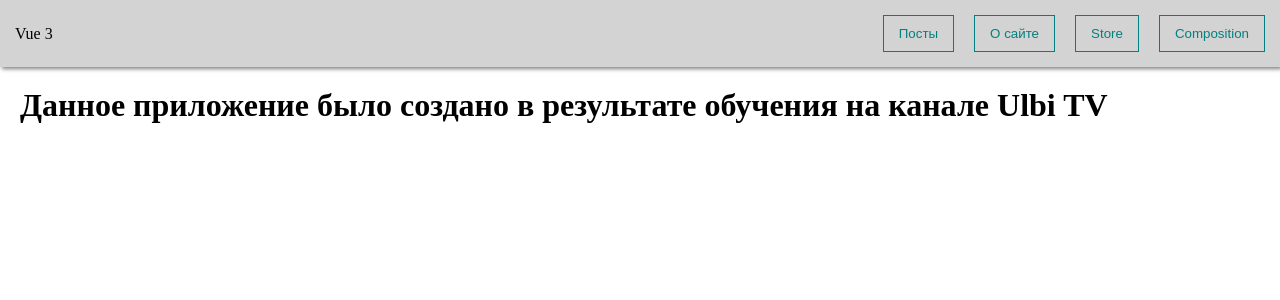
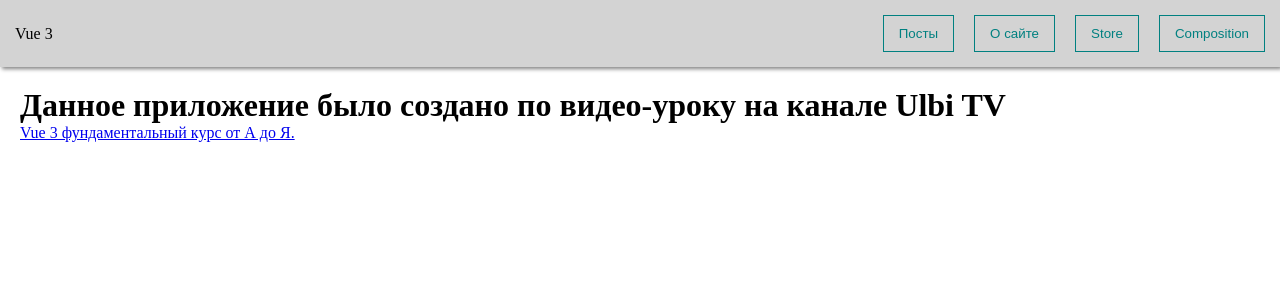
Before and after one commit to Rootdiv/vue3-course-Ulbi_TV, a Vue app: page /about in a window 1280 px wide. Shown: the top 300 px of the page. Built offline with nearby package versions, Linux system fonts and the light colour scheme.

Commit message:
fix: pages Main and About

```diff
--- a/src/components/pages/AboutPage.vue
+++ b/src/components/pages/AboutPage.vue
@@ -1,12 +1,8 @@
 <template>
   <div>
-    <h1>Данное приложение было создано в результате обучения на канале Ulbi TV</h1>
+    <h1>Данное приложение было создано по видео-уроку на канале Ulbi TV</h1>
+    <a href="https://www.youtube.com/watch?v=XzLuMtDelGk" target="_blank" rel="noopener noreferrer">
+      Vue 3 фундаментальный курс от А до Я.
+    </a>
   </div>
 </template>
-
-<script>
-  export default {};
-</script>
-
-<style scoped>
-</style>
--- a/src/components/pages/MainPage.vue
+++ b/src/components/pages/MainPage.vue
@@ -1,15 +1,5 @@
 <template>
   <div>
-    <h1>Добро пожаловать на курс по Vue 3</h1>
-    <!-- <RouterLink to="/posts">Посты</RouterLink>
-    <RouterLink to="/about">О сайте</RouterLink> -->
+    <h1>Добро пожаловать на проект по курсу Vue 3</h1>
   </div>
-
 </template>
-
-<script>
-  export default {};
-</script>
-
-<style scoped>
-</style>
```
